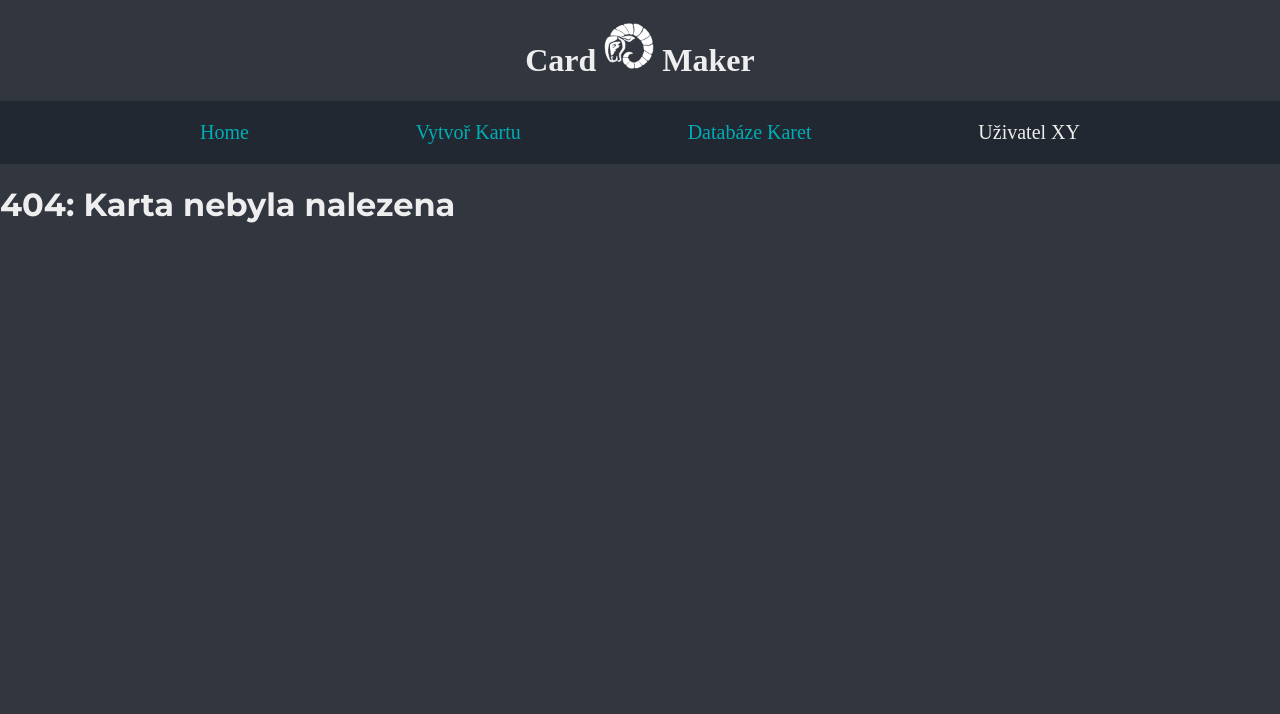
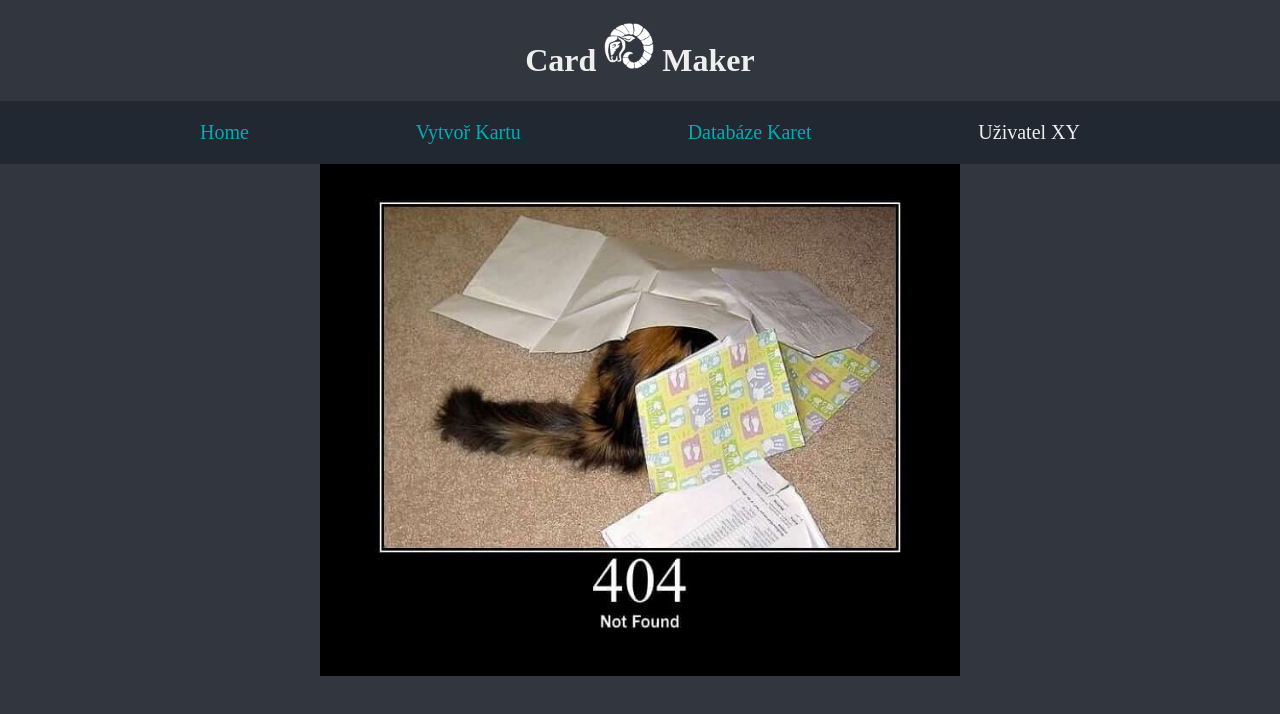
Before and after one commit to Cernobor/card-maker, a SvelteKit app in the folder cardMakerFE/: page /card/error in a window 1280 px wide. Before the commit this address had no page. Shown: the top 714 px of the page. Built offline with nearby package versions, Linux system fonts and the light colour scheme; a web font is replaced by a local one.

Commit message:
add 404 cat to error page

```diff
--- a/cardMakerFE/src/routes/card/error/+page.svelte
+++ b/cardMakerFE/src/routes/card/error/+page.svelte
@@ -1 +1 @@
-<h1>404: Karta nebyla nalezena</h1>
+<img src="/images/404.jpg" alt="404: Not found" class="_404-image" />
--- a/cardMakerFE/src/routes/styles.css
+++ b/cardMakerFE/src/routes/styles.css
@@ -147,5 +147,12 @@ button:hover {
     flex-direction: row;
 }
 
+._404-image {
+    display: block;
+    margin-left: auto;
+    margin-right: auto;
+    width: 50%;
+}
+
 
 input, textarea, select, button { font-family:inherit; }
```
Also changed, not shown: cardMakerFE/static/images/404.jpg (added).
